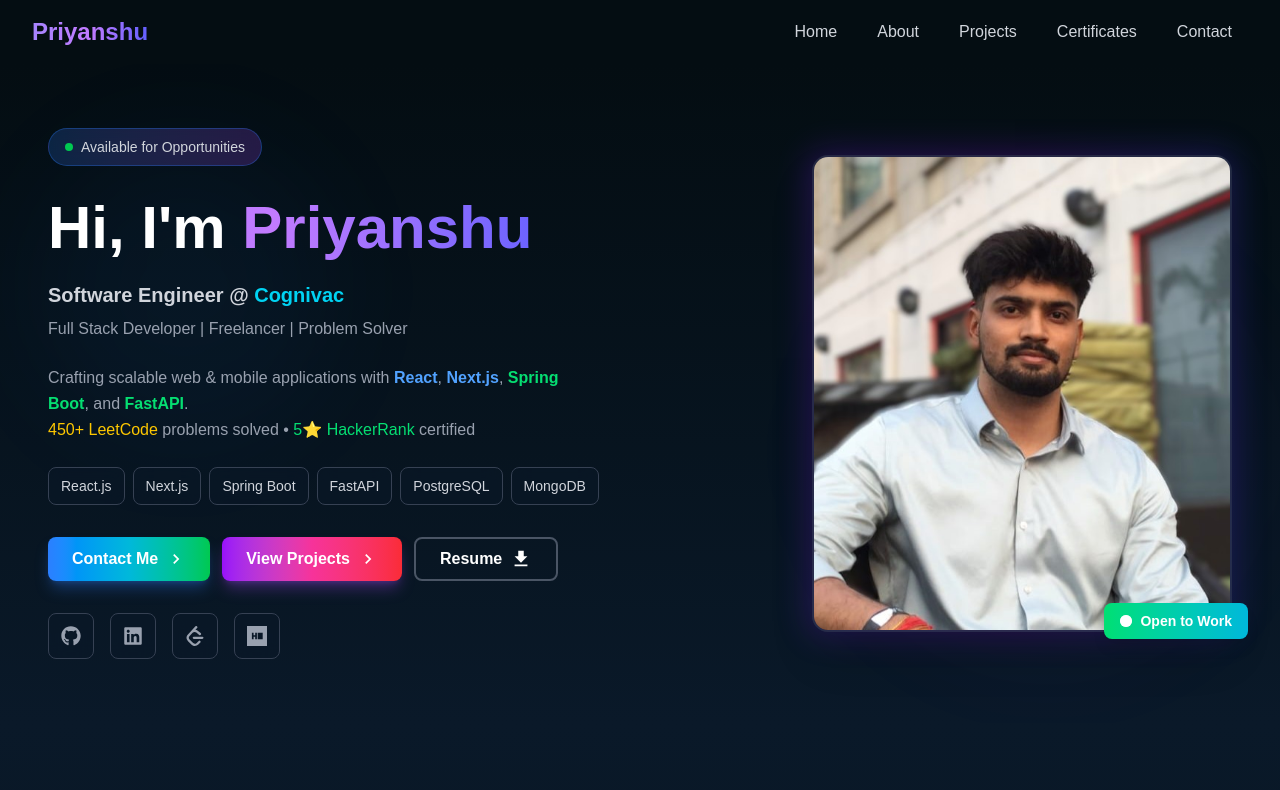
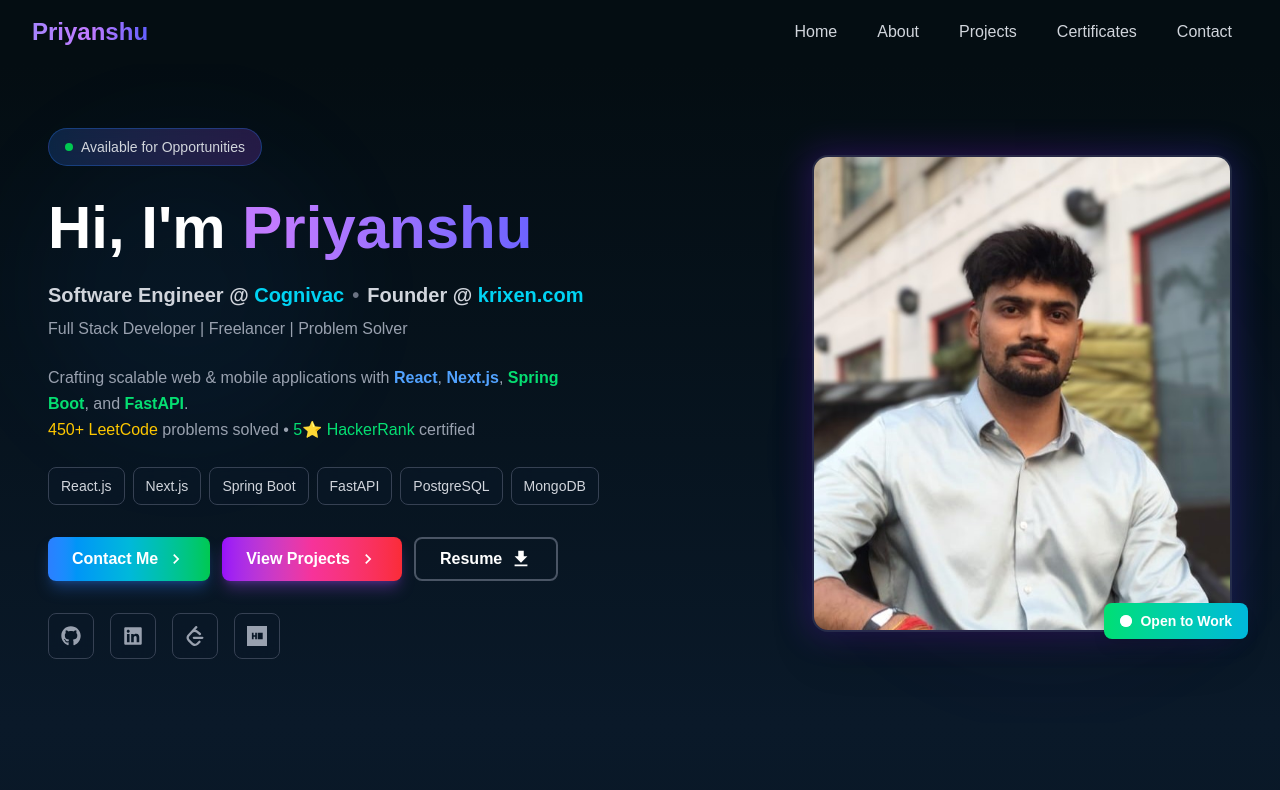
Before and after one commit to PriYanahsu/Nextjs-Portfolio-Priyanshu, a Next.js app: page / in a window 1280 px wide. Shown: the top 790 px of the page. Built offline with nearby package versions, Linux system fonts and the light colour scheme.

Commit message:
add the founder

```diff
--- a/app/components/Hero.tsx
+++ b/app/components/Hero.tsx
@@ -39,10 +39,24 @@ const Hero = () => {
                 Priyanshu
               </span>
             </h1>
-            <p className="text-lg sm:text-xl md:text-xl text-gray-300 font-semibold mb-2">
-              Software Engineer @
-              <span className="text-cyan-400"> Cognivac</span>
-            </p>
+            <div className="flex flex-col sm:flex-row items-center lg:items-start gap-2 text-lg sm:text-xl text-gray-300 font-semibold mb-2">
+              <p>
+                Software Engineer @
+                <span className="text-cyan-400"> Cognivac</span>
+              </p>
+              <span className="hidden sm:block text-gray-500">•</span>
+              <p>
+                Founder @
+                <a
+                  href="https://krixen.com"
+                  target="_blank"
+                  rel="noopener noreferrer"
+                  className="text-cyan-400 hover:text-cyan-300 transition-colors duration-300"
+                >
+                  {" krixen.com"}
+                </a>
+              </p>
+            </div>
             <p className="text-sm sm:text-base text-gray-400">
               Full Stack Developer | Freelancer | Problem Solver
             </p>
```
